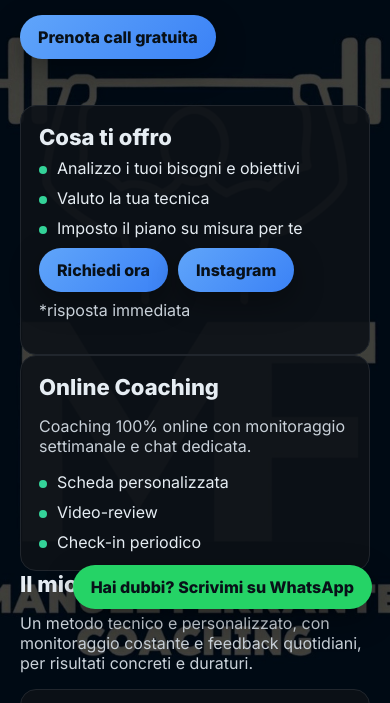
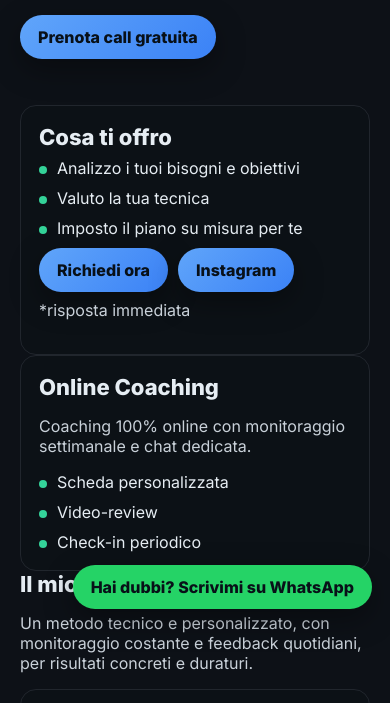
Before and after one commit to manuelferrante-rgb/Manuel-Ferrante-Coaching, a plain HTML site: page index.html in a window 390 px wide. Shown: the part 217-920 px from the top of the page. Drawn offline with Linux system fonts and the light colour scheme.

Commit message:
Update index.html

```diff
--- a/index.html
+++ b/index.html
@@ -12,35 +12,14 @@
     :root{ --bg:#0d1117; --text:#e6edf3; --muted:#c9d1d9; --line:#21262d; --accent:#60a5fa; --accent-2:#3b82f6; --radius:16px; --shadow:0 10px 30px rgba(0,0,0,.35); }
     *{box-sizing:border-box}
 
-    /* ====== SFONDO: DESKTOP + MOBILE ====== */
+    /* ====== SFONDO: SOLO NERO ====== */
     html,body{
       margin:0;
       padding:0;
       font-family:Inter,system-ui,-apple-system,Segoe UI,Roboto,Arial,sans-serif;
       background:var(--bg);
       color:var(--text);
-
-      /* Desktop: evita effetto “troppo zoomata” */
-      background-image: url('logo.jpg');
-      background-repeat: no-repeat;
-      background-position: center center;
-      background-attachment: fixed;
-      background-size: clamp(520px, 55vmin, 900px);
     }
-
-    /* Mobile: usa versione verticale, centrata un po' più in alto, senza fixed */
-    @media (max-width: 768px) {
-      html,body {
-        background-image: url('logo-mobile.jpg');
-        background-repeat: no-repeat;
-        background-position: center 15%;
-        background-attachment: scroll;
-        background-size: 90vh;
-      }
-    }
-
-    /* overlay scuro per leggibilità testo */
-    body::before{content:'';position:fixed;inset:0;background:rgba(13,17,23,.85);z-index:-1;}
 
     a{color:inherit;text-decoration:none}
     .container{max-width:980px;margin:0 auto;padding:0 20px}
```
